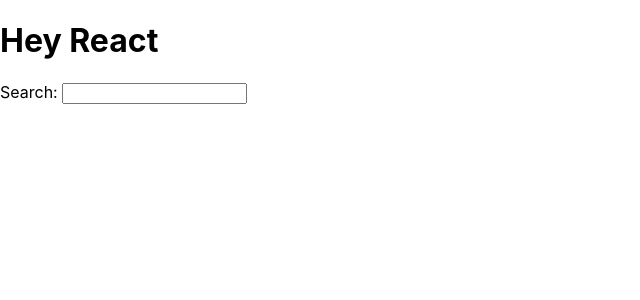
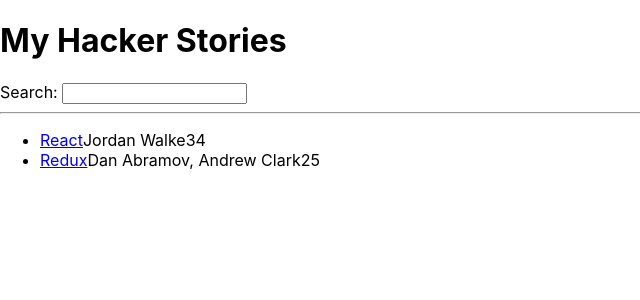
Before and after one commit to Nata-Kalina/road-to-react, a React (Create React App) app: page / in a window 1280 px wide. Shown: the top 300 px of the page, without its empty margins (0-640 px from the left). Built offline with nearby package versions, Linux system fonts and the light colour scheme.

Commit message:
Lists in React

```diff
--- a/src/App.js
+++ b/src/App.js
@@ -1,19 +1,48 @@
 import * as React from 'react';
 
-const welcome = {
-  greeting: 'Hey',
-  title:'React'
-};
+const list = [
+  {
+    title: 'React',
+    url: 'https://reactjs.org/',
+    author: 'Jordan Walke',
+    num_comments: 3,
+    points: 4,
+    objectID: 0,
+  },
+  {
+    title: 'Redux',
+    url: 'https://redux.js.org/',
+    author: 'Dan Abramov, Andrew Clark',
+    num_comments: 2,
+    points: 5,
+    objectID: 1,
+  },
+];
 
 function App() {
   return (
     <div className>
-      <h1>
-        {welcome.greeting} {welcome.title}
-      </h1>
+      <h1>My Hacker Stories</h1>
 
       <label htmlFor="search">Search: </label>
       <input id="search" type="text" />
+
+      <hr />
+
+      <ul>
+        {list.map(function (item) {
+          return (
+            <li key={item.objectID}>
+              <span>
+                <a href={item.url}>{item.title}</a>
+              </span>
+              <span>{item.author}</span>
+              <span>{item.num_comments}</span>
+              <span>{item.points}</span>
+            </li>
+          );
+        })}
+      </ul>
     </div>
   );
 }
```
